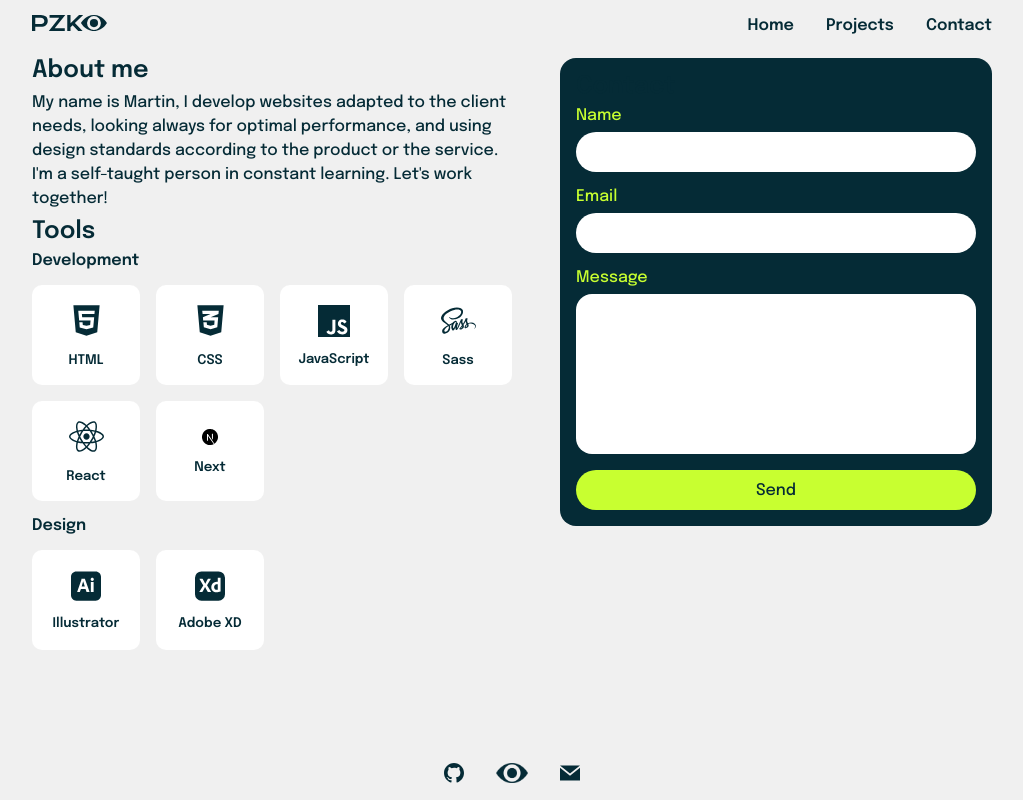
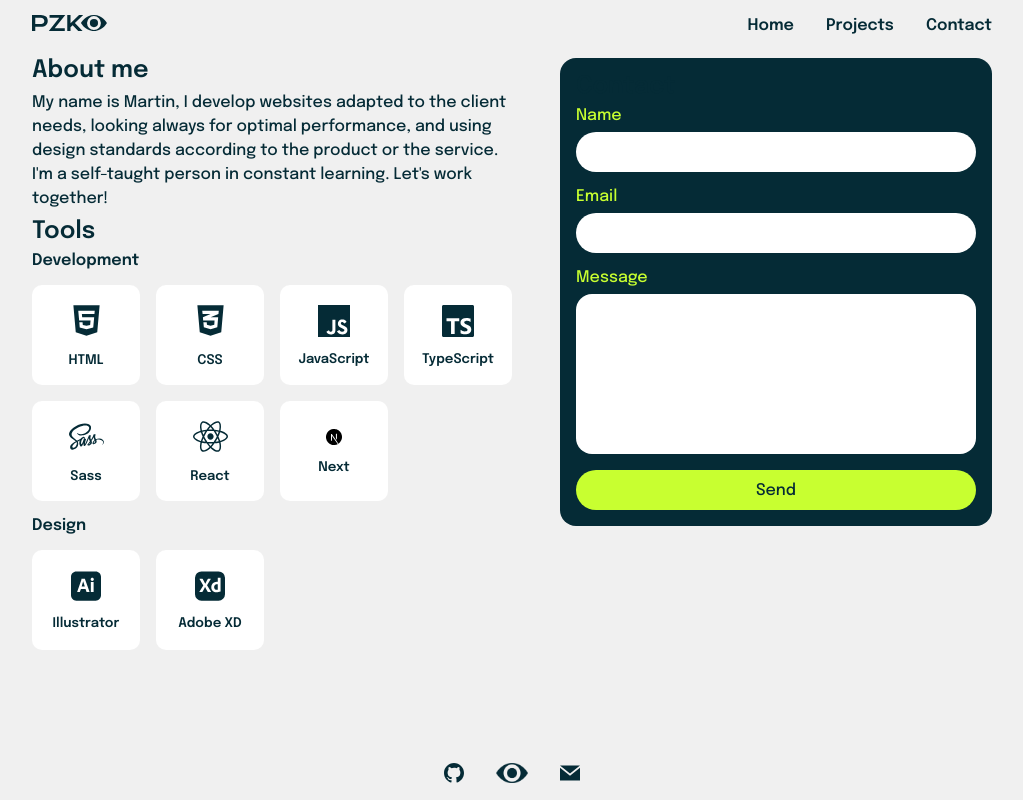
Before and after one commit to mapszk/pzk-web, a Next.js app: page /contact in a window 1280 px wide. Shown: the whole page, without its empty margins (128-1151 px from the left). Built offline with nearby package versions, Linux system fonts and the light colour scheme.

Commit message:
agregado typescript a la lista de herramientas

```diff
--- a/pages/contact.tsx
+++ b/pages/contact.tsx
@@ -7,6 +7,7 @@ import {
     SiJavascript,
     SiAdobeillustrator,
     SiAdobexd,
+    SiTypescript,
 } from "react-icons/si";
 import { FaHtml5, FaCss3Alt, FaSass, FaReact } from "react-icons/fa";
 import { IconContext } from "react-icons/lib";
@@ -61,6 +62,14 @@ const Contact: React.FC = () => {
                         </div>
                         <div className="grid__item">
                             <IconContext.Provider
+                                value={{ color: colors.azul, size: "32px" }}
+                            >
+                                <SiTypescript />
+                            </IconContext.Provider>
+                            <h5>TypeScript</h5>
+                        </div>
+                        <div className="grid__item">
+                            <IconContext.Provider
                                 value={{ color: colors.azul, size: "35px" }}
                             >
                                 <FaSass />
```
